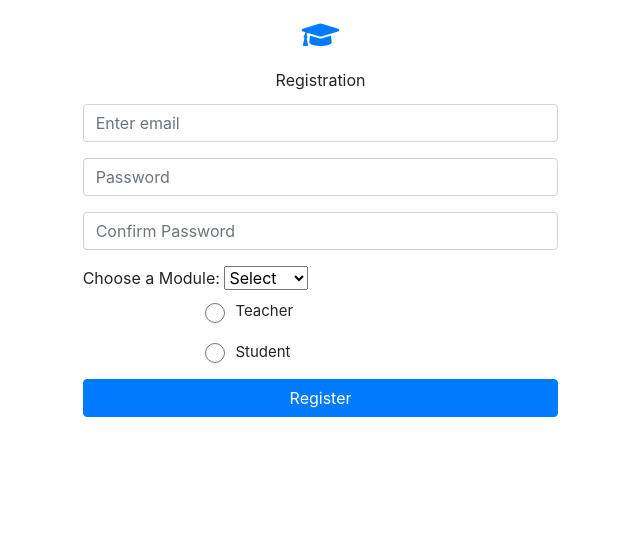
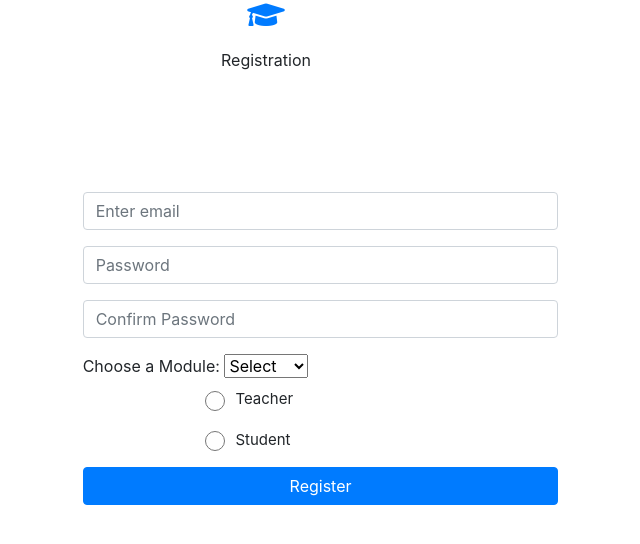
Before and after one commit to 6Ro0T/Flipr-Hackathon, a PHP site: page /register.php in a window 1280 px wide. Shown: the top 544 px of the page, without its empty margins (374-1014 px from the left). Run offline with PHP 8.4, Linux system fonts and the light colour scheme; some libraries are stand-ins or nearby versions.

Commit message:
register updated

```diff
--- a/register.php
+++ b/register.php
@@ -50,15 +50,18 @@ if(isset($_POST['register'])){
     <!-- Core css -->
 </head>
 <body class="font-muli theme-cyan gradient">
-<form action="register.php" method="Post">
+    <header class="header black-bg">
+        <div class="text-center">
+                    <a class="header-brand" href="index.php"><i class="fa fa-graduation-cap brand-logo" style="font-size: 30px;"></i></a>
+                    <div class="card-title mt-3"> Registration </div>
+                </div>
+    </header>
+<form action="register.php" method="Post" style="margin-top: 100px;">
 
     <div class="row">
         <div class="col-md-5 offset-md-4">
             <div class="card-body">
-                <div class="text-center">
-                    <a class="header-brand" href="index.php"><i class="fa fa-graduation-cap brand-logo" style="font-size: 30px;"></i></a>
-                    <div class="card-title mt-3"> Registration </div>
-                </div>
+
                 <div class="form-group">
                     <input type="email" class="form-control" id="exampleInputEmail1" aria-describedby="emailHelp" placeholder="Enter email"name="email" required/>
                 </div>
```
